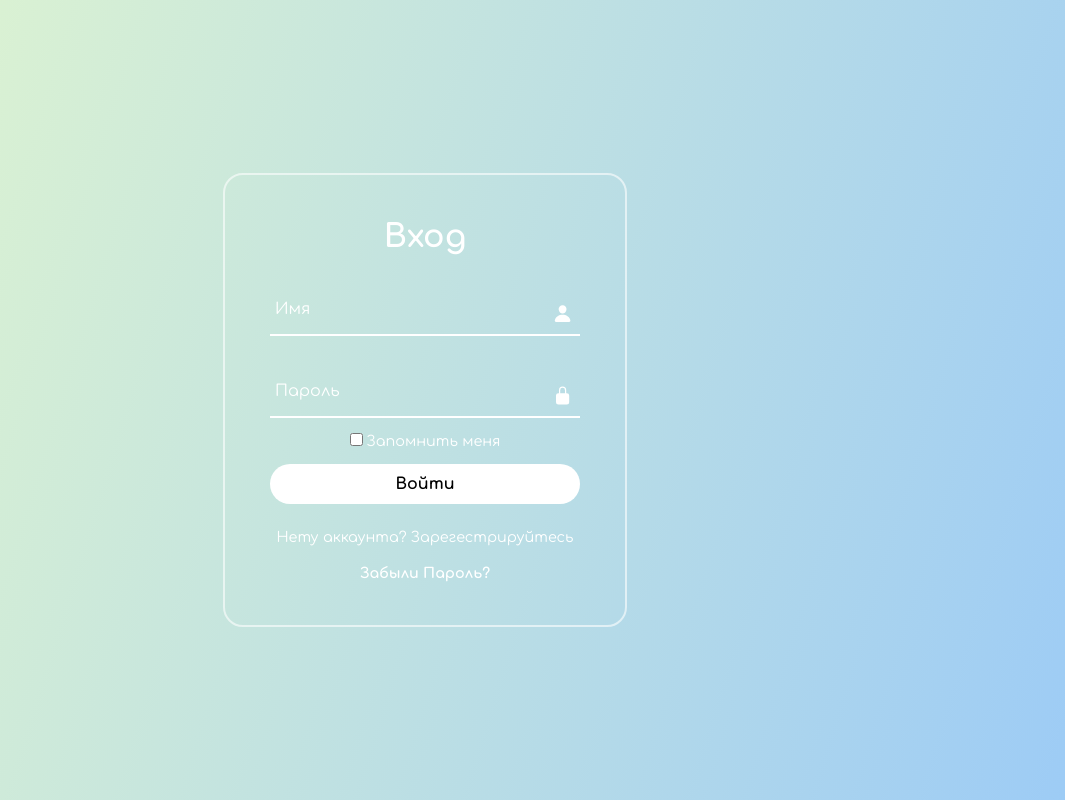
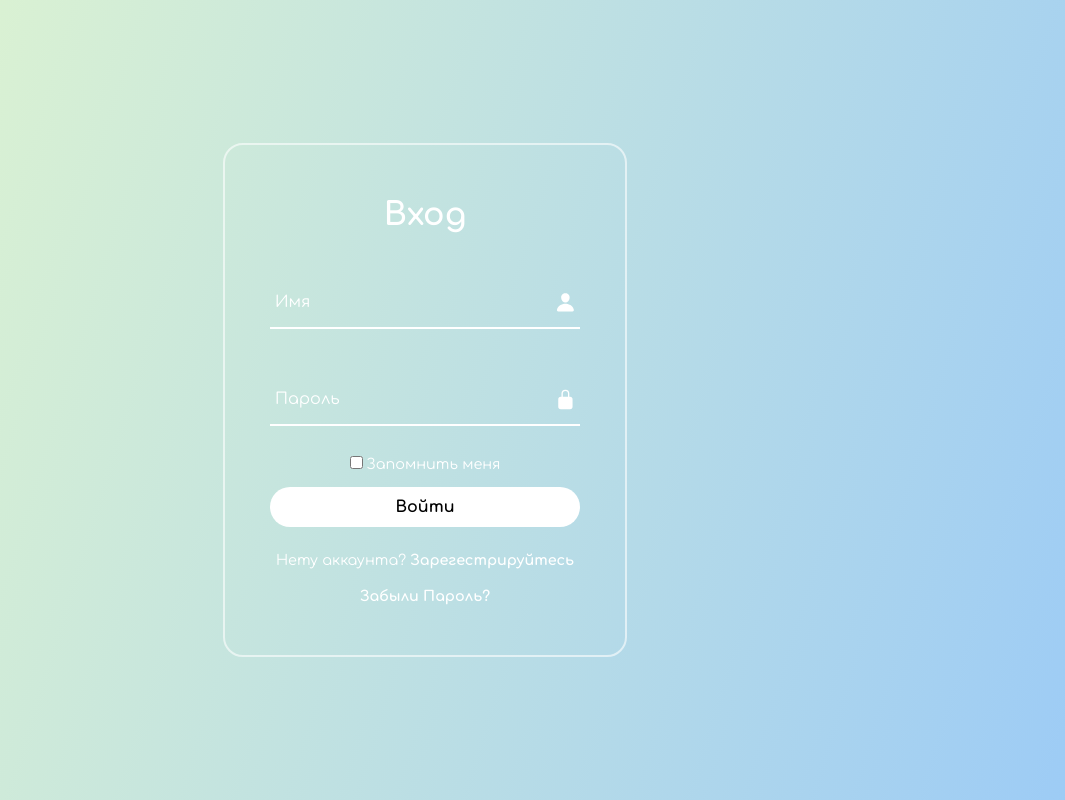
Before and after one commit to Rytar33/Fool-game, a PHP site: page /War-Card-Game-main/ in a window 1280 px wide. Shown: the whole page, without its empty margins (215-1280 px from the left). Run offline with PHP 8.4, Linux system fonts and the light colour scheme; data comes from the database, SQL or seed files in the repository.

Commit message:
Add files via upload

```diff
--- a/War-Card-Game-main/style/login.css
+++ b/War-Card-Game-main/style/login.css
@@ -16,7 +16,7 @@
 .form-box {
    position: relative;
    width: 400px;
-   height: 450px;
+   height: 510px;
    background: transparent;
    border: 2px solid rgba(255, 255, 255, 0.6);
    border-radius: 20px;
@@ -32,9 +32,10 @@ h2{
 }
 .input-box {
    position: relative;
-   margin: 30px 0;
+   margin: 45px 0;
    width: 310px;
    border-bottom: 2px solid #fff;
+   transition: .3s;
 }
 .input-box label{
    position: absolute;
@@ -44,7 +45,7 @@ h2{
    color: #fff;
    font-size: 1em;
    pointer-events: none;
-   transition: .5s;
+   transition: .3s;
 }
 input:focus ~ label,
 input:valid ~ label{
@@ -57,7 +58,7 @@ input:valid ~ label{
    top: -3px;
 }
 .input-box input {
-   width: 100%;
+   width: 85%;
    height: 50px;
    background: transparent;
    border: none;
@@ -69,10 +70,10 @@ input:valid ~ label{
 }
 .input-box ion-icon{
    position: absolute;
-   right: 8px;
-   top: 20px;
+   right: 4px;
+   top: 15px;
    color: #fff;
-   font-size: 1.2em;
+   font-size: 1.3em;
 }
 .input-box .check ion-icon {
    right: -30px;
@@ -80,7 +81,14 @@ input:valid ~ label{
    color: rgb(0, 140, 7);
    /* color: rgb(255, 0, 0); */
    font-size: 1.5em;
-   top: 18px;
+   top: 15px;
+}
+.warning {
+   position: absolute;
+   top: 57px;
+   font-size: .8em;
+   left: 3px;
+   color: red;
 }
 .pas ion-icon:hover {
    cursor: pointer;
@@ -115,13 +123,14 @@ button {
    text-align: center;
    margin: 25px 0 10px;
 }
-.register p a{
+.register p span{
    text-decoration: none;
    color: #fff;
    font-weight: 700;
 }
-.register p a:hover{
+.register p span:hover{
    text-decoration: underline;
+   cursor: pointer;
 }
 .forget {
    margin: 20px 0 0;
```
